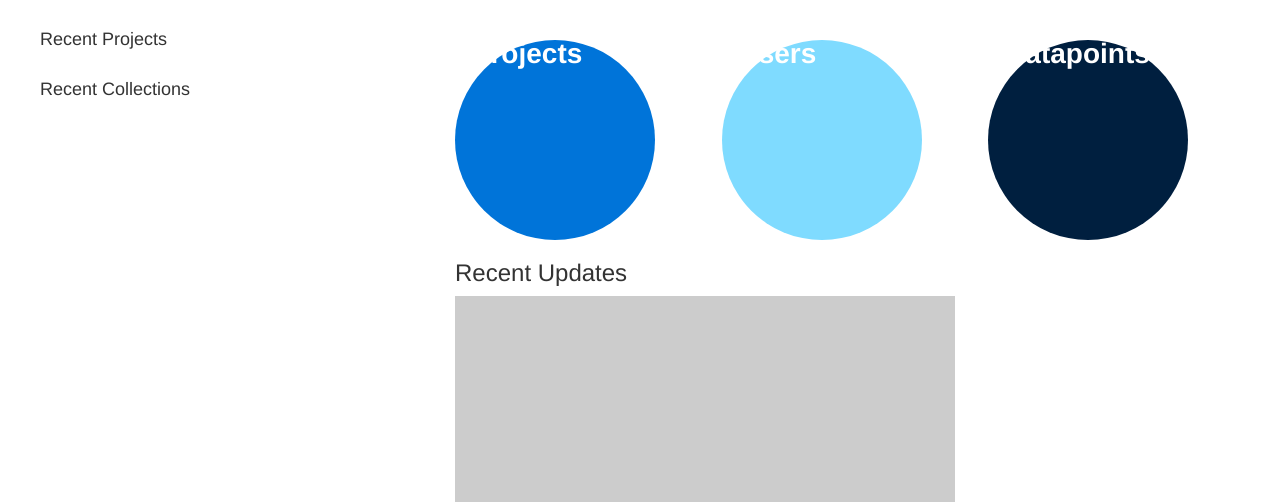
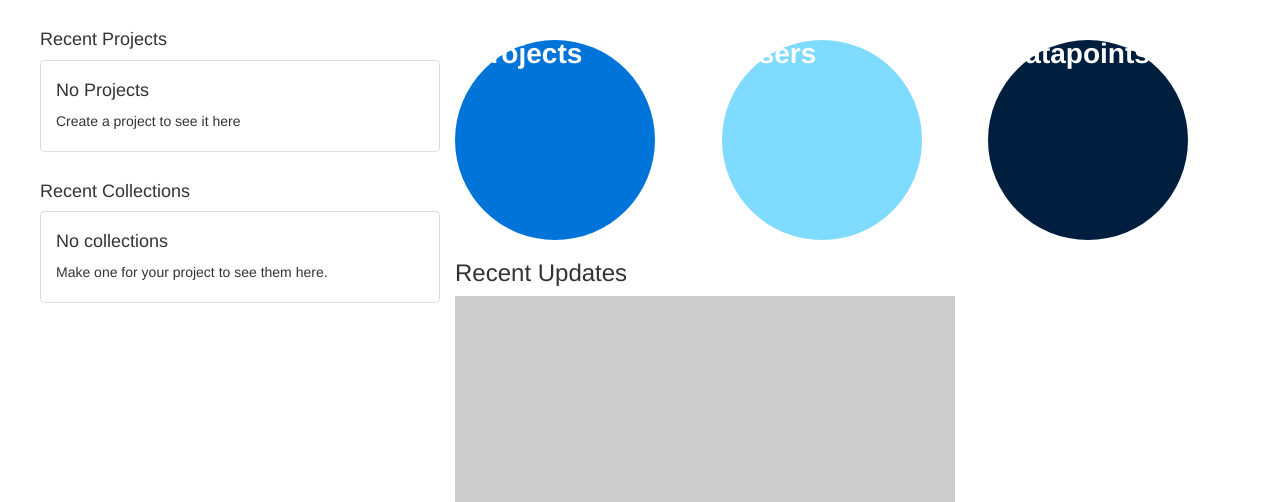
Before and after one commit to allyjweir/lackawanna, a Django app: template lackawanna/templates/dashboard/dashboard.html in a window 1280 px wide. Shown: the part 52-554 px from the top of the page. Run offline with Django 3.2, Linux system fonts and the light colour scheme; the template is opened without the code that fills it, so the values that code supplies are empty; grey boxes labelled with a size stand in for pictures from a placeholder-image service; some libraries are stand-ins or nearby versions.

Commit message:
Corrections to first time view of dashboard

```diff
--- a/lackawanna/templates/dashboard/dashboard.html
+++ b/lackawanna/templates/dashboard/dashboard.html
@@ -1,4 +1,6 @@
 {% extends "base.html" %}
+
+{% block title %}Dashboard{% endblock title %}
 
 {% block content %}
 <div class="row">
@@ -7,12 +9,19 @@
             {% block recent_projects %}
                 <h4>Recent Projects</h4>
                 <div class="list-group">
+                    {% if latest_projects %}
                         {% for project in latest_projects %}
                         <a href="{% url 'project:detail' slug=project.slug %}" class="list-group-item">
                             <h4 class="list-group-item-heading">{{ project.name }}</h4>
                             <p class="list-group-item-text">{{ project.description}}</p>
                         </a>
                         {% endfor %}
+                    {% else %}
+                        <li class="list-group-item">
+                            <h4>No Projects</h4>
+                            <p>Create a project to see it here</p>
+                        </li>
+                    {% endif %}
                 </div>
             {% endblock %}
         </div>
@@ -20,12 +29,19 @@
             {% block recent_collections %}
                 <h4>Recent Collections</h4>
                 <div class="list-group">
+                    {% if latest_collections %}
                         {% for collection in latest_collections %}
                             <a href="{% url 'collection:detail' slug=collection.slug %}" class="list-group-item">
                                 <h4 class="list-group-item-heading">{{ collection.name }}</h4>
                                 <p class="list-group-item-text">{{ collection.description}}</p>
                             </a>
                         {% endfor %}
+                    {% else %}
+                        <li class="list-group-item">
+                            <h4>No collections</h4>
+                            <p>Make one for your project to see them here.</p>
+                        </li>
+                    {% endif %}
                 </div>
             {% endblock %}
         </div>
```
Lines whose indentation alone changed are shown as unchanged.
